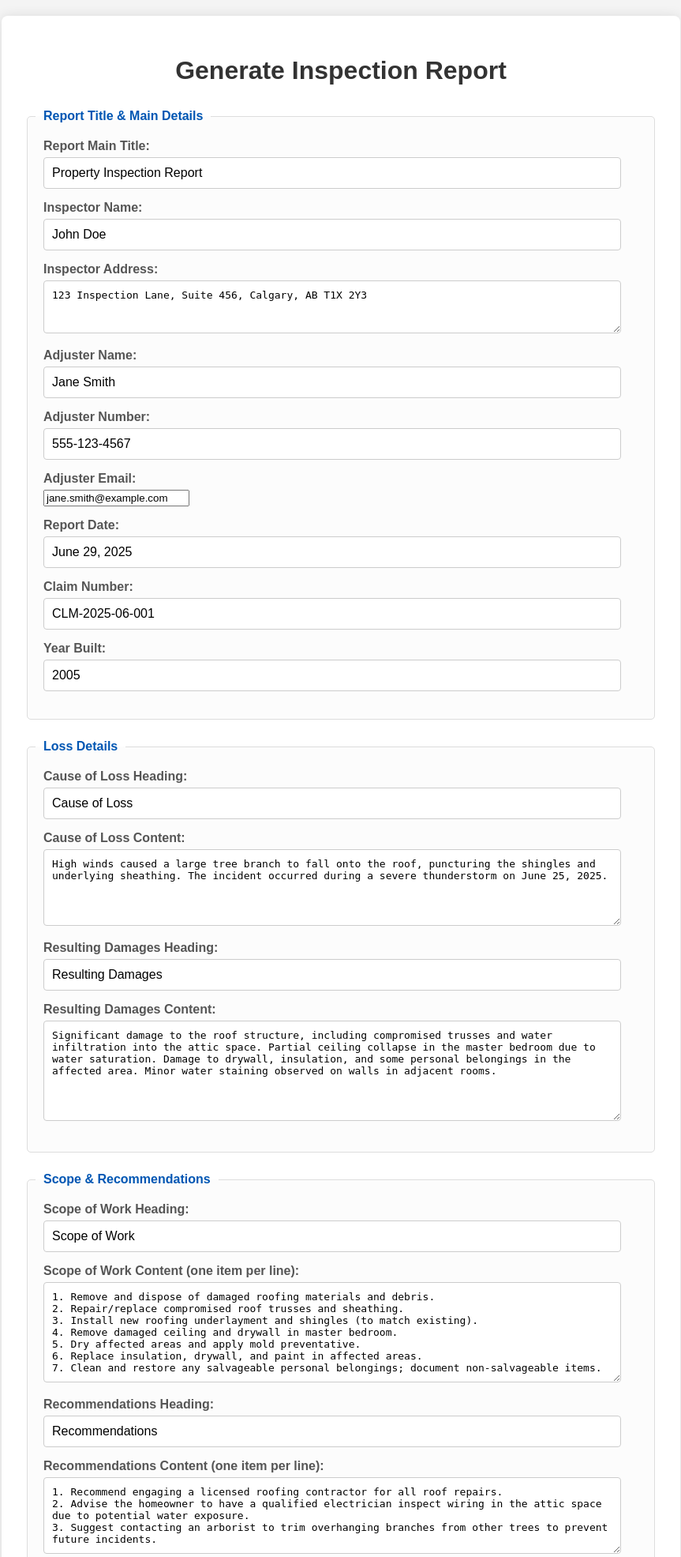
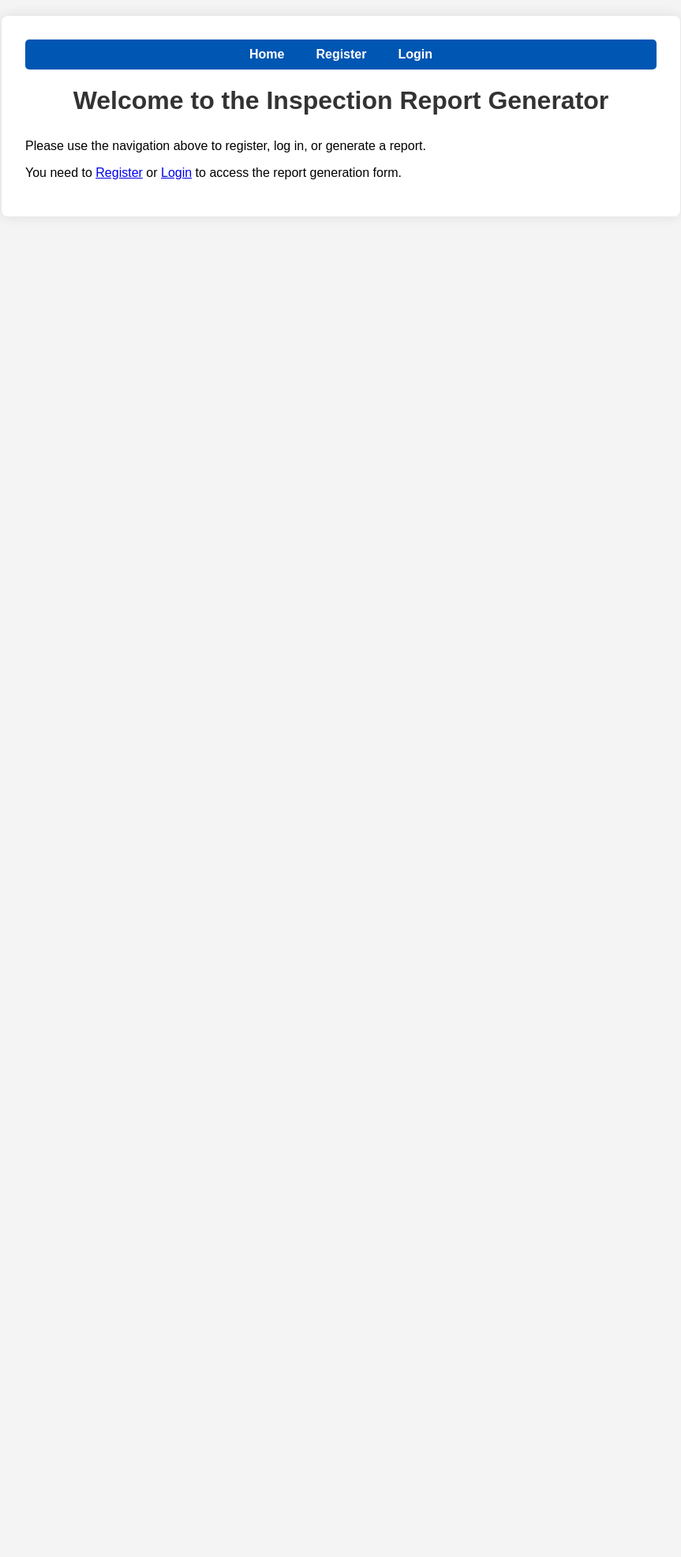
Before and after one commit to ledrew1407/report_generator, a Flask app: page / in a window 1280 px wide. Shown: the top 1971 px of the page at 79% size, without its empty margins (208-1071 px from the left). After the commit the page ends 227 px from the top, so only its background shows below. Run offline with Flask 3, Linux system fonts and the light colour scheme.

Commit message:
added login ability

```diff
--- a/app.py
+++ b/app.py
@@ -1,9 +1,17 @@
-from flask import Flask, render_template, request, send_file
+from flask import Flask, render_template, request, send_file, redirect, url_for, flash
 from datetime import datetime
 import os
 import io
 
-# Import reportlab components
+# Import security components
+from flask_sqlalchemy import SQLAlchemy
+from flask_login import LoginManager, login_user, logout_user, login_required, current_user, UserMixin
+from flask_bcrypt import Bcrypt # For password hashing
+from models import db, User # Import db and User from models.py
+from forms import RegistrationForm, LoginForm # Import forms
+from config import Config # Import configuration
+
+# Import reportlab components (your existing PDF logic)
 from reportlab.lib.pagesizes import letter
 from reportlab.platypus import SimpleDocTemplate, Paragraph, Spacer, PageBreak, Image, Table, TableStyle
 from reportlab.lib.styles import getSampleStyleSheet, ParagraphStyle
@@ -13,13 +21,27 @@ from reportlab.lib.enums import TA_LEFT, TA_CENTER, TA_RIGHT
 from reportlab.pdfbase import pdfmetrics
 from reportlab.pdfbase.ttfonts import TTFont
 from reportlab.platypus.flowables import KeepTogether
+from reportlab.lib.styles import ParagraphStyle
 
 app = Flask(__name__)
+app.config.from_object(Config) # Load config from Config class
 
-# --- Configuration (same as before) ---
+# Initialize extensions
+db.init_app(app)
+bcrypt = Bcrypt(app)
+login_manager = LoginManager(app)
+login_manager.login_view = 'login' # Where to redirect if login_required is used and user isn't logged in
+login_manager.login_message_category = 'info' # Category for flash message
+
+# --- Flask-Login user loader ---
+@login_manager.user_loader
+def load_user(user_id):
+    return User.query.get(int(user_id))
+
+# --- Configuration for PDF generation (still separate) ---
 COMPANY_NAME = "Professional Inspection Services Inc."
-COMPANY_LOGO_PATH = "company_logo.png" # Must be in the same directory as app.py
-CUSTOM_FONT_PATH = "Roboto-Regular.ttf" # Must be in the same directory as app.py
+COMPANY_LOGO_PATH = "company_logo.png"
+CUSTOM_FONT_PATH = "Roboto-Regular.ttf"
 FONT_NAME_NORMAL = "Helvetica"
 FONT_NAME_BOLD = "Helvetica-Bold"
 FONT_NAME_CUSTOM = "Roboto"
@@ -29,18 +51,13 @@ try:
     if os.path.exists(CUSTOM_FONT_PATH):
         pdfmetrics.registerFont(TTFont(FONT_NAME_CUSTOM, CUSTOM_FONT_PATH))
         FONT_NAME_NORMAL = FONT_NAME_CUSTOM
-        # Ensure a bold variant is registered if using custom font
-        # For simplicity, if no explicit bold font file, reportlab often simulates bold
-        # If you have Roboto-Bold.ttf, register it like:
-        # pdfmetrics.registerFont(TTFont(FONT_NAME_CUSTOM + "-Bold", "Roboto-Bold.ttf"))
-        # FONT_NAME_BOLD = FONT_NAME_CUSTOM + "-Bold"
         print(f"Custom font '{CUSTOM_FONT_PATH}' registered successfully.")
     else:
         print(f"Warning: Custom font file '{CUSTOM_FONT_PATH}' not found. Using default fonts.")
 except Exception as e:
     print(f"Error registering custom font: {e}. Using default fonts.")
 
-# --- Page Template Handler for Headers/Footers/Page Numbers (same as before) ---
+# --- Page Template Handler for Headers/Footers/Page Numbers ---
 def _header_footer(canvas, doc):
     canvas.saveState()
     styles = getSampleStyleSheet()
@@ -74,7 +91,7 @@ def _header_footer(canvas, doc):
     canvas.restoreState()
 
 
-# --- PDF Generation Function ---
+# --- PDF Generation Function (same as previous revision) ---
 def generate_inspection_report_pdf(data):
     buffer = io.BytesIO()
     doc = SimpleDocTemplate(buffer, pagesize=letter)
@@ -83,7 +100,7 @@ def generate_inspection_report_pdf(data):
 
     styles = getSampleStyleSheet()
 
-    # Define styles using the chosen fonts
+    # Define styles
     style_title = ParagraphStyle(
         'ReportTitle',
         parent=styles['h1'],
@@ -129,14 +146,13 @@ def generate_inspection_report_pdf(data):
         alignment=TA_CENTER,
         spaceBefore=0.2 * inch
     )
-
     story = []
 
     # --- Company Logo (if exists) ---
     if os.path.exists(COMPANY_LOGO_PATH):
         try:
-            logo = Image(COMPANY_LOGO_PATH, width=2.0 * inch, height=1.0 * inch) # Increased size slightly for better visibility
-            logo.hAlign = 'CENTER' # <--- Changed to CENTER
+            logo = Image(COMPANY_LOGO_PATH, width=2.0 * inch, height=1.0 * inch)
+            logo.hAlign = 'CENTER' # <--- Logo Centered
             story.append(logo)
             story.append(Spacer(1, 0.1 * inch))
         except Exception as e:
@@ -151,14 +167,14 @@ def generate_inspection_report_pdf(data):
     details_data = [
         [Paragraph(f"<b>Inspector:</b>", style_label), Paragraph(data.get('inspector_name', ''), style_body)],
         [Paragraph(f"<b>Inspector Address:</b>", style_label), Paragraph(data.get('inspector_address', ''), style_body)],
-        [Paragraph(f"<b>Adjuster Name:</b>", style_label), Paragraph(data.get('adjuster_name', ''), style_body)], # NEW
-        [Paragraph(f"<b>Adjuster Number:</b>", style_label), Paragraph(data.get('adjuster_number', ''), style_body)], # NEW
-        [Paragraph(f"<b>Adjuster Email:</b>", style_label), Paragraph(data.get('adjuster_email', ''), style_body)], # NEW
+        [Paragraph(f"<b>Adjuster Name:</b>", style_label), Paragraph(data.get('adjuster_name', ''), style_body)],
+        [Paragraph(f"<b>Adjuster Number:</b>", style_label), Paragraph(data.get('adjuster_number', ''), style_body)],
+        [Paragraph(f"<b>Adjuster Email:</b>", style_label), Paragraph(data.get('adjuster_email', ''), style_body)],
         [Paragraph(f"<b>Report Date:</b>", style_label), Paragraph(data.get('report_date', ''), style_body)],
         [Paragraph(f"<b>Claim Number:</b>", style_label), Paragraph(data.get('claim_number', ''), style_body)],
         [Paragraph(f"<b>Year Built:</b>", style_label), Paragraph(data.get('year_built', ''), style_body)],
     ]
-    details_table = Table(details_data, colWidths=[1.7 * inch, 4.3 * inch]) # Adjusted column width for new labels
+    details_table = Table(details_data, colWidths=[1.7 * inch, 4.3 * inch])
     details_table.setStyle(TableStyle([
         ('ALIGN', (0, 0), (-1, -1), 'LEFT'),
         ('VALIGN', (0, 0), (-1, -1), 'TOP'),
@@ -244,16 +260,63 @@ def generate_inspection_report_pdf(data):
     return buffer
 
 # --- Flask Routes ---
-@app.route('/', methods=['GET', 'POST'])
-def index():
+
+# Home route - accessible to all
+@app.route('/')
+@app.route('/home')
+def home():
+    return render_template('home.html', title='Home') # New simple home page
+
+# Registration route
+@app.route('/register', methods=['GET', 'POST'])
+def register():
+    if current_user.is_authenticated:
+        return redirect(url_for('generate_report_form')) # If logged in, go to form
+    form = RegistrationForm()
+    if form.validate_on_submit():
+        hashed_password = bcrypt.generate_password_hash(form.password.data).decode('utf-8')
+        user = User(username=form.username.data, email=form.email.data, password_hash=hashed_password)
+        db.session.add(user)
+        db.session.commit()
+        flash('Your account has been created! You are now able to log in', 'success')
+        return redirect(url_for('login'))
+    return render_template('register.html', title='Register', form=form)
+
+# Login route
+@app.route('/login', methods=['GET', 'POST'])
+def login():
+    if current_user.is_authenticated:
+        return redirect(url_for('generate_report_form'))
+    form = LoginForm()
+    if form.validate_on_submit():
+        user = User.query.filter_by(email=form.email.data).first()
+        if user and bcrypt.check_password_hash(user.password_hash, form.password.data):
+            login_user(user, remember=form.remember.data)
+            next_page = request.args.get('next')
+            return redirect(next_page) if next_page else redirect(url_for('generate_report_form'))
+        else:
+            flash('Login Unsuccessful. Please check email and password', 'danger')
+    return render_template('login.html', title='Login', form=form)
+
+# Logout route
+@app.route('/logout')
+@login_required # Requires login to log out
+def logout():
+    logout_user()
+    return redirect(url_for('home'))
+
+# Main report generation form - requires login
+@app.route('/generate_report', methods=['GET', 'POST'])
+@login_required # <--- THIS ROUTE IS NOW PROTECTED
+def generate_report_form():
     if request.method == 'POST':
         form_data = {
             'report_title': request.form.get('report_title', 'Inspection Report'),
             'inspector_name': request.form.get('inspector_name', ''),
             'inspector_address': request.form.get('inspector_address', ''),
-            'adjuster_name': request.form.get('adjuster_name', ''), # NEW
-            'adjuster_number': request.form.get('adjuster_number', ''), # NEW
-            'adjuster_email': request.form.get('adjuster_email', ''), # NEW
+            'adjuster_name': request.form.get('adjuster_name', ''),
+            'adjuster_number': request.form.get('adjuster_number', ''),
+            'adjuster_email': request.form.get('adjuster_email', ''),
             'report_date': request.form.get('report_date', ''),
             'claim_number': request.form.get('claim_number', ''),
             'year_built': request.form.get('year_built', ''),
@@ -279,21 +342,26 @@ def index():
                                  download_name=f"Inspection_Report_{form_data['claim_number'] or 'NoClaim'}.pdf")
             return response
         except Exception as e:
-            return render_template('index.html', error=f"Error generating PDF: {e}", form_data=form_data)
+            # When an error occurs, pass back the form_data so user doesn't lose input
+            flash(f"Error generating PDF: {e}", 'danger')
+            return render_template('index.html', form_data=form_data)
 
     # Pre-fill *all* fields with initial default values for GET requests
+    # Current date in MDT (Calgary) format
+    current_date_mdt = datetime.now().strftime("%B %d, %Y")
+
     default_data = {
-        'report_title': "Property Inspection Report", # Updated default title
+        'report_title': "Property Inspection Report",
         'inspector_name': "John Doe",
-        'inspector_address': "123 Inspection Lane, Suite 456, Calgary, AB T1X 2Y3",
-        'adjuster_name': "Jane Smith", # NEW
-        'adjuster_number': "555-123-4567", # NEW
-        'adjuster_email': "jane.smith@example.com", # NEW
-        'report_date': datetime.now().strftime("%B %d, %Y"), # Current date
+        'inspector_address': "123 Inspection Lane, Suite 456, Calgary, AB T2Y 3X4",
+        'adjuster_name': "Jane Smith",
+        'adjuster_number': "555-123-4567",
+        'adjuster_email': "jane.smith@example.com",
+        'report_date': current_date_mdt,
         'claim_number': "CLM-2025-06-001",
         'year_built': "2005",
         'cause_of_loss_heading': "Cause of Loss",
-        'cause_of_loss': "High winds caused a large tree branch to fall onto the roof, puncturing the shingles and underlying sheathing. The incident occurred during a severe thunderstorm on June 25, 2025.",
+        'cause_of_loss': "High winds caused a large tree branch to fall onto the roof, puncturing the shingles and underlying sheathing. The incident occurred during a severe thunderstorm.",
         'resulting_damages_heading': "Resulting Damages",
         'resulting_damages': "Significant damage to the roof structure, including compromised trusses and water infiltration into the attic space. Partial ceiling collapse in the master bedroom due to water saturation. Damage to drywall, insulation, and some personal belongings in the affected area. Minor water staining observed on walls in adjacent rooms.",
         'scope_of_work_heading': "Scope of Work",
@@ -312,7 +380,26 @@ def index():
             "contained herein and consult with appropriate professionals before making decisions."
         )
     }
+    # Pass current_user to template for conditional display of links
     return render_template('index.html', form_data=default_data)
+
+# Context processor to make current_user available in all templates
+@app.context_processor
+def inject_current_user():
+    return dict(current_user=current_user)
+
+# --- Database Initialization on First Run ---
+with app.app_context():
+    db.create_all() # Creates tables based on models.py if they don't exist
+    # Optional: Create a default admin user on first run if no users exist
+    if User.query.count() == 0:
+        print("No users found. Creating a default admin user.")
+        hashed_password = bcrypt.generate_password_hash('adminpass').decode('utf-8')
+        admin_user = User(username='admin', email='admin@example.com', password_hash=hashed_password)
+        db.session.add(admin_user)
+        db.session.commit()
+        print("Default admin user 'admin' (password: adminpass) created.")
+
 
 if __name__ == '__main__':
     os.makedirs('templates', exist_ok=True)
@@ -325,7 +412,9 @@ if __name__ == '__main__':
 
     print("\n-----------------------------------------------------------")
     print("Flask app will run on http://127.0.0.1:5000/")
-    print("Open this URL in your web browser.")
+    print("To register: http://127.0.0.1:5000/register")
+    print("To login: http://127.0.0.1:5000/login")
+    print("Default admin user (if created): admin / adminpass")
     print("Press Ctrl+C to stop the server.")
     print("-----------------------------------------------------------\n")
     app.run(host="0.0.0.0", port=7000, debug=True)
--- /dev/null
+++ b/templates/base.html
@@ -0,0 +1,87 @@
+<!DOCTYPE html>
+<html lang="en">
+<head>
+    <meta charset="UTF-8">
+    <meta name="viewport" content="width=device-width, initial-scale=1.0">
+    {% if title %}
+        <title>Inspection Report - {{ title }}</title>
+    {% else %}
+        <title>Inspection Report</title>
+    {% endif %}
+    <link rel="stylesheet" href="{{ url_for('static', filename='style.css') }}">
+    <style>
+        /* Basic styles for messages */
+        .alert {
+            padding: 10px;
+            margin-bottom: 15px;
+            border-radius: 5px;
+            opacity: 0.9;
+        }
+        .alert-success {
+            background-color: #d4edda;
+            color: #155724;
+            border: 1px solid #c3e6cb;
+        }
+        .alert-danger {
+            background-color: #f8d7da;
+            color: #721c24;
+            border: 1px solid #f5c6cb;
+        }
+        .alert-info {
+            background-color: #d1ecf1;
+            color: #0c5460;
+            border: 1px solid #bee5eb;
+        }
+        nav {
+            background-color: #0056b3;
+            padding: 10px 0;
+            text-align: center;
+            margin-bottom: 20px;
+            border-radius: 5px;
+        }
+        nav ul {
+            list-style: none;
+            padding: 0;
+            margin: 0;
+            display: flex;
+            justify-content: center;
+            gap: 20px;
+        }
+        nav ul li a {
+            color: white;
+            text-decoration: none;
+            font-weight: bold;
+            padding: 5px 10px;
+            transition: background-color 0.3s ease;
+        }
+        nav ul li a:hover {
+            background-color: #004085;
+            border-radius: 3px;
+        }
+    </style>
+</head>
+<body>
+    <div class="container">
+        <nav>
+            <ul>
+                <li><a href="{{ url_for('home') }}">Home</a></li>
+                {% if current_user.is_authenticated %}
+                    <li><a href="{{ url_for('generate_report_form') }}">Generate Report</a></li>
+                    <li><a href="{{ url_for('logout') }}">Logout ({{ current_user.username }})</a></li>
+                {% else %}
+                    <li><a href="{{ url_for('register') }}">Register</a></li>
+                    <li><a href="{{ url_for('login') }}">Login</a></li>
+                {% endif %}
+            </ul>
+        </nav>
+        {% with messages = get_flashed_messages(with_categories=true) %}
+            {% if messages %}
+                {% for category, message in messages %}
+                    <div class="alert alert-{{ category }}">{{ message }}</div>
+                {% endfor %}
+            {% endif %}
+        {% endwith %}
+        {% block content %}{% endblock %}
+    </div>
+</body>
+</html>
--- /dev/null
+++ b/templates/home.html
@@ -0,0 +1,8 @@
+{% extends "base.html" %}
+{% block content %}
+    <h1>Welcome to the Inspection Report Generator</h1>
+    <p>Please use the navigation above to register, log in, or generate a report.</p>
+    {% if not current_user.is_authenticated %}
+        <p>You need to <a href="{{ url_for('register') }}">Register</a> or <a href="{{ url_for('login') }}">Login</a> to access the report generation form.</p>
+    {% endif %}
+{% endblock content %}
--- a/templates/index.html
+++ b/templates/index.html
@@ -1,20 +1,12 @@
-<!DOCTYPE html>
-<html lang="en">
-<head>
-    <meta charset="UTF-8">
-    <meta name="viewport" content="width=device-width, initial-scale=1.0">
-    <title>Dynamic Inspection Report Generator</title>
-    <link rel="stylesheet" href="{{ url_for('static', filename='style.css') }}">
-</head>
-<body>
-    <div class="container">
+{% extends "base.html" %}
+{% block content %}
     <h1>Generate Inspection Report</h1>
 
-        {% if error %}
-            <p class="error-message">{{ error }}</p>
-        {% endif %}
+    <form method="POST" action=""> {# Action is empty as POST is handled by the same route #}
+        {# This is for CSRF protection with Flask-WTF. It will generate a hidden input #}
+        {# that ensures the form submission is from your site. #}
+        {{ form_data.csrf_token if form_data.csrf_token }}
 
-        <form method="POST" action="/">
         <fieldset>
             <legend>Report Title & Main Details</legend>
             <div class="form-group">
@@ -121,6 +113,4 @@
 
         <button type="submit">Generate Report PDF</button>
     </form>
-    </div>
-</body>
-</html>
+{% endblock content %}
```
Also changed, not shown: config.py (added, +8 -0 lines), forms.py (added, +27 -0 lines), models.py (added, +19 -0 lines), templates/login.html (added, +36 -0 lines), templates/register.html (added, +51 -0 lines). Lines whose indentation alone changed are shown as unchanged.
